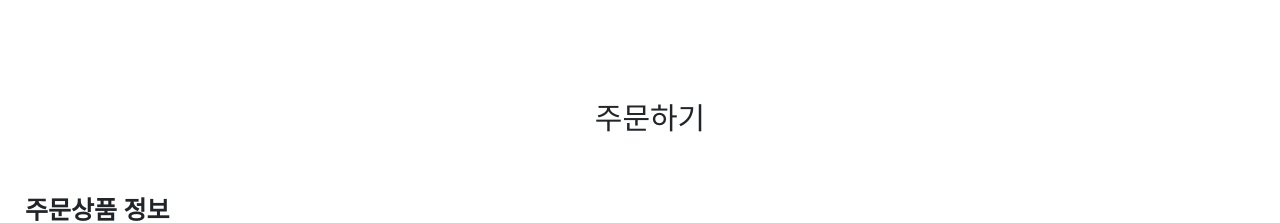
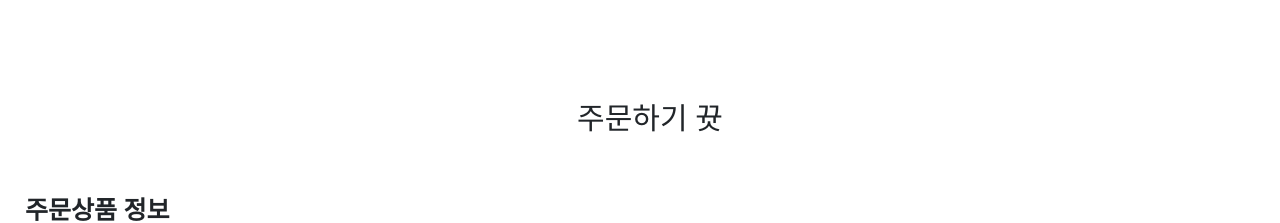
Before and after one commit to Yellni99/BrandiStory_FE, a React (Create React App) app: page /order in a window 1280 px wide. Shown: the part 240-463 px from the top of the page. Built offline with nearby package versions, Linux system fonts and the light colour scheme.

Commit message:
수정
수정

```diff
--- a/src/pages/Order/ProductOrder.js
+++ b/src/pages/Order/ProductOrder.js
@@ -121,7 +121,7 @@ const ProductOrder = () => {
 
   return (
     <div>
-      <h1 className="Order_header">주문하기</h1>
+      <h1 className="Order_header">주문하기 뀻</h1>
       <div className="Order_info">
         <div className="Order_h1">주문상품 정보</div>
         <div className="Order_date">
```
